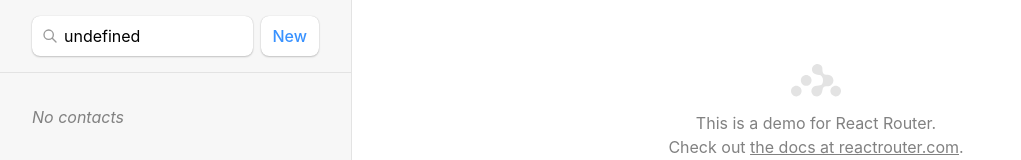
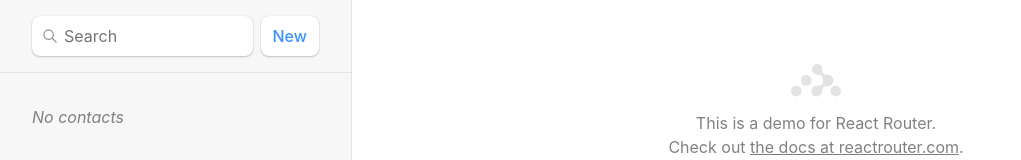
Before and after one commit to i0boy/react-router-tutorial, a React (Vite) app: page / in a window 1280 px wide. Shown: the top 160 px of the page, without its empty margins (0-1021 px from the left). Built offline with nearby package versions, Linux system fonts and the light colour scheme.

Commit message:
feature : spinner

```diff
--- a/src/routes/root.jsx
+++ b/src/routes/root.jsx
@@ -34,19 +34,37 @@ export async function loader({ request }) {
    */
   return { contacts };
 }
-
-export default function Root() {
+const useQ = () => {
   const { contacts, q } = useLoaderData();
-  const navigation = useNavigation();
-  const submit = useSubmit();
   /**
    * Now for problem (1), clicking the back button and updating the input.
    * We can bring in useEffect from React to manipulate the form's state in the DOM directly.
    * You don't control the URL, the user does with the back/forward buttons.
    */
   React.useEffect(() => {
-    document.getElementById("q").value = q;
+    document.getElementById("q").value = q ?? "";
   }, [q]);
+
+  return { q };
+};
+
+const useSearchig = () => {
+  const navigation = useNavigation();
+  /**
+   * The navigation.location will show up when the app is navigating to a new URL and loading the data for it.
+   * It then goes away when there is no pending navigation anymore.
+   */
+  return (
+    navigation.location &&
+    new URLSearchParams(navigation.location.search).has("q")
+  );
+};
+
+export default function Root() {
+  const { contacts } = useLoaderData();
+  const searching = useSearchig();
+  const { q } = useQ();
+  const submit = useSubmit();
 
   return (
     <>
@@ -59,6 +77,7 @@ export default function Root() {
           <Form id="search-form" role="search">
             <input
               id="q"
+              className={searching ? "loading" : ""}
               aria-label="Search contacts"
               placeholder="Search"
               type="search"
@@ -74,7 +93,7 @@ export default function Root() {
                 submit(event.currentTarget.form);
               }}
             />
-            <div id="search-spinner" aria-hidden hidden={true} />
+            <div id="search-spinner" aria-hidden hidden={!searching} />
             <div className="sr-only" aria-live="polite"></div>
           </Form>
           <Form method="post">
```
